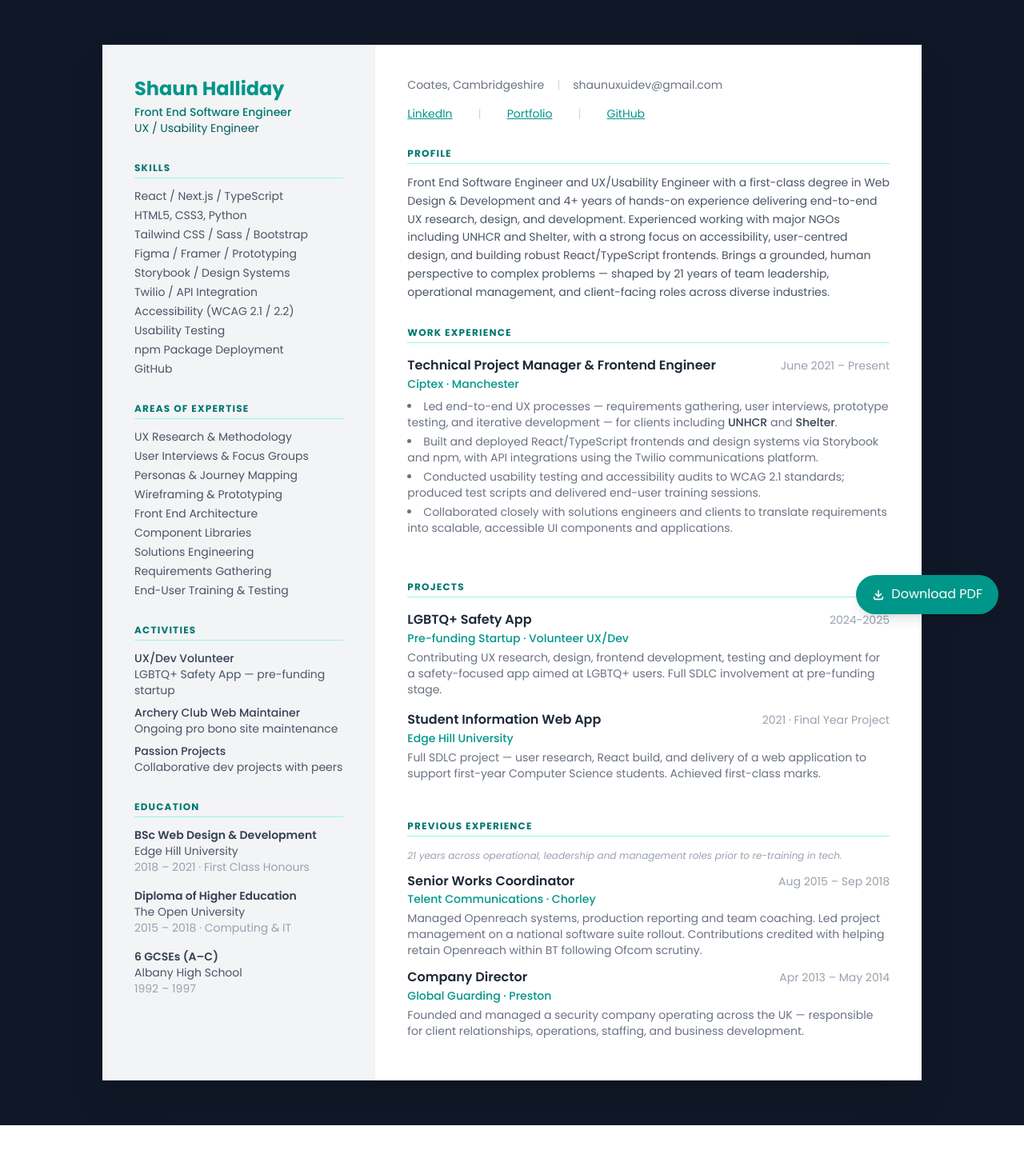
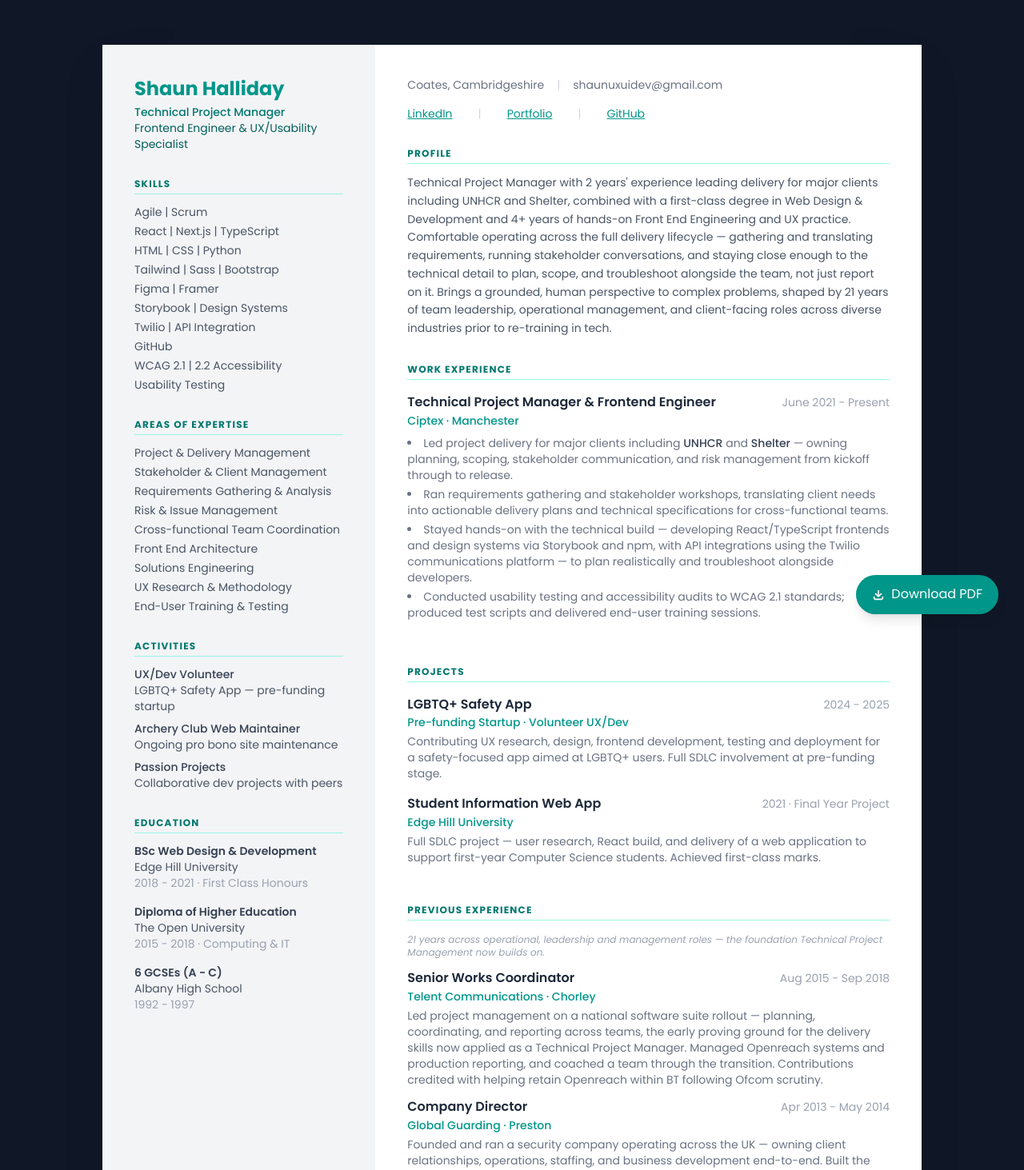
Before and after one commit to smolCat1512/vite-ux-project, a React (Vite) app: page /cv in a window 1280 px wide. Shown: the top 1463 px of the page at 80% size. Before the commit the page ends 1407 px from the top, so only its background shows below. Built offline with nearby package versions, Linux system fonts and the light colour scheme.

Commit message:
major: #50 - Reworking of CV content
Re-worked CV to reflect path of TPM going forwards.

```diff
--- a/src/assets/cv.tsx
+++ b/src/assets/cv.tsx
@@ -46,9 +46,11 @@ export default function CV() {
                 Shaun Halliday
               </h1>
               <p className="text-sm text-teal-700 font-medium mt-1">
-                Front End Software Engineer
+                Technical Project Manager
               </p>
-              <p className="text-sm text-teal-800">UX / Usability Engineer</p>
+              <p className="text-sm text-teal-800">
+                Frontend Engineer & UX/Usability Specialist
+              </p>
             </div>
 
             {/* Skills */}
@@ -57,16 +59,16 @@ export default function CV() {
                 Skills
               </h2>
               <ul className="text-sm text-gray-600 space-y-1">
-                <li>React / Next.js / TypeScript</li>
-                <li>HTML5, CSS3, Python</li>
-                <li>Tailwind CSS / Sass / Bootstrap</li>
-                <li>Figma / Framer / Prototyping</li>
-                <li>Storybook / Design Systems</li>
-                <li>Twilio / API Integration</li>
-                <li>Accessibility (WCAG 2.1 / 2.2)</li>
+                <li>Agile | Scrum</li>
+                <li>React | Next.js | TypeScript</li>
+                <li>HTML | CSS | Python</li>
+                <li>Tailwind | Sass | Bootstrap</li>
+                <li>Figma | Framer</li>
+                <li>Storybook | Design Systems</li>
+                <li>Twilio | API Integration</li>
+                <li>GitHub</li>
+                <li>WCAG 2.1 | 2.2 Accessibility</li>
                 <li>Usability Testing</li>
-                <li>npm Package Deployment</li>
-                <li>GitHub</li>
               </ul>
             </section>
 
@@ -76,14 +78,14 @@ export default function CV() {
                 Areas of Expertise
               </h2>
               <ul className="text-sm text-gray-600 space-y-1">
+                <li>Project & Delivery Management</li>
+                <li>Stakeholder & Client Management</li>
+                <li>Requirements Gathering & Analysis</li>
+                <li>Risk & Issue Management</li>
+                <li>Cross-functional Team Coordination</li>
+                <li>Front End Architecture</li>
+                <li>Solutions Engineering</li>
                 <li>UX Research & Methodology</li>
-                <li>User Interviews & Focus Groups</li>
-                <li>Personas & Journey Mapping</li>
-                <li>Wireframing & Prototyping</li>
-                <li>Front End Architecture</li>
-                <li>Component Libraries</li>
-                <li>Solutions Engineering</li>
-                <li>Requirements Gathering</li>
                 <li>End-User Training & Testing</li>
               </ul>
             </section>
@@ -130,7 +132,7 @@ export default function CV() {
                   </p>
                   <p>Edge Hill University</p>
                   <p className="text-gray-400">
-                    2018 – 2021 · First Class Honours
+                    2018 - 2021 · First Class Honours
                   </p>
                 </div>
                 <div>
@@ -138,12 +140,12 @@ export default function CV() {
                     Diploma of Higher Education
                   </p>
                   <p>The Open University</p>
-                  <p className="text-gray-400">2015 – 2018 · Computing & IT</p>
+                  <p className="text-gray-400">2015 - 2018 · Computing & IT</p>
                 </div>
                 <div>
-                  <p className="font-semibold text-gray-700">6 GCSEs (A–C)</p>
+                  <p className="font-semibold text-gray-700">6 GCSEs (A - C)</p>
                   <p>Albany High School</p>
-                  <p className="text-gray-400">1992 – 1997</p>
+                  <p className="text-gray-400">1992 - 1997</p>
                 </div>
               </div>
             </section>
@@ -196,15 +198,18 @@ export default function CV() {
                 Profile
               </h2>
               <p className="text-sm text-gray-600 leading-relaxed">
-                Front End Software Engineer and UX/Usability Engineer with a
-                first-class degree in Web Design & Development and 4+ years of
-                hands-on experience delivering end-to-end UX research, design,
-                and development. Experienced working with major NGOs including
-                UNHCR and Shelter, with a strong focus on accessibility,
-                user-centred design, and building robust React/TypeScript
-                frontends. Brings a grounded, human perspective to complex
-                problems — shaped by 21 years of team leadership, operational
-                management, and client-facing roles across diverse industries.
+                Technical Project Manager with 2 years' experience leading
+                delivery for major clients including UNHCR and Shelter, combined
+                with a first-class degree in Web Design & Development and 4+
+                years of hands-on Front End Engineering and UX practice.
+                Comfortable operating across the full delivery lifecycle —
+                gathering and translating requirements, running stakeholder
+                conversations, and staying close enough to the technical detail
+                to plan, scope, and troubleshoot alongside the team, not just
+                report on it. Brings a grounded, human perspective to complex
+                problems, shaped by 21 years of team leadership, operational
+                management, and client-facing roles across diverse industries
+                prior to re-training in tech.
               </p>
             </section>
 
@@ -221,7 +226,7 @@ export default function CV() {
                     Technical Project Manager & Frontend Engineer
                   </h3>
                   <span className="text-sm text-gray-400">
-                    June 2021 – Present
+                    June 2021 - Present
                   </span>
                 </div>
                 <p className="text-sm text-teal-600 font-medium mb-2">
@@ -229,26 +234,28 @@ export default function CV() {
                 </p>
                 <ul className="text-sm text-gray-500 space-y-1 list-disc list-inside">
                   <li>
-                    Led end-to-end UX processes — requirements gathering, user
-                    interviews, prototype testing, and iterative development —
-                    for clients including{" "}
+                    Led project delivery for major clients including{" "}
                     <span className="text-gray-700 font-medium">UNHCR</span> and{" "}
-                    <span className="text-gray-700 font-medium">Shelter</span>.
+                    <span className="text-gray-700 font-medium">Shelter</span> —
+                    owning planning, scoping, stakeholder communication, and
+                    risk management from kickoff through to release.
                   </li>
                   <li>
-                    Built and deployed React/TypeScript frontends and design
-                    systems via Storybook and npm, with API integrations using
-                    the Twilio communications platform.
+                    Ran requirements gathering and stakeholder workshops,
+                    translating client needs into actionable delivery plans and
+                    technical specifications for cross-functional teams.
+                  </li>
+                  <li>
+                    Stayed hands-on with the technical build — developing
+                    React/TypeScript frontends and design systems via Storybook
+                    and npm, with API integrations using the Twilio
+                    communications platform — to plan realistically and
+                    troubleshoot alongside developers.
                   </li>
                   <li>
                     Conducted usability testing and accessibility audits to WCAG
                     2.1 standards; produced test scripts and delivered end-user
                     training sessions.
-                  </li>
-                  <li>
-                    Collaborated closely with solutions engineers and clients to
-                    translate requirements into scalable, accessible UI
-                    components and applications.
                   </li>
                 </ul>
               </div>
@@ -265,7 +272,7 @@ export default function CV() {
                   <h3 className="font-semibold text-gray-800">
                     LGBTQ+ Safety App
                   </h3>
-                  <span className="text-sm text-gray-400">2024-2025</span>
+                  <span className="text-sm text-gray-400">2024 - 2025</span>
                 </div>
                 <p className="text-sm text-teal-600 font-medium mb-1">
                   Pre-funding Startup · Volunteer UX/Dev
@@ -303,8 +310,8 @@ export default function CV() {
                 Previous Experience
               </h2>
               <p className="text-xs text-gray-400 mb-3 italic">
-                21 years across operational, leadership and management roles
-                prior to re-training in tech.
+                21 years across operational, leadership and management roles —
+                the foundation Technical Project Management now builds on.
               </p>
 
               <div className="mb-3">
@@ -313,17 +320,20 @@ export default function CV() {
                     Senior Works Coordinator
                   </h3>
                   <span className="text-sm text-gray-400">
-                    Aug 2015 – Sep 2018
+                    Aug 2015 - Sep 2018
                   </span>
                 </div>
                 <p className="text-sm text-teal-600 font-medium mb-1">
                   Telent Communications · Chorley
                 </p>
                 <p className="text-sm text-gray-500">
-                  Managed Openreach systems, production reporting and team
-                  coaching. Led project management on a national software suite
-                  rollout. Contributions credited with helping retain Openreach
-                  within BT following Ofcom scrutiny.
+                  Led project management on a national software suite rollout —
+                  planning, coordinating, and reporting across teams, the early
+                  proving ground for the delivery skills now applied as a
+                  Technical Project Manager. Managed Openreach systems and
+                  production reporting, and coached a team through the
+                  transition. Contributions credited with helping retain
+                  Openreach within BT following Ofcom scrutiny.
                 </p>
               </div>
 
@@ -333,16 +343,18 @@ export default function CV() {
                     Company Director
                   </h3>
                   <span className="text-sm text-gray-400">
-                    Apr 2013 – May 2014
+                    Apr 2013 - May 2014
                   </span>
                 </div>
                 <p className="text-sm text-teal-600 font-medium mb-1">
                   Global Guarding · Preston
                 </p>
                 <p className="text-sm text-gray-500">
-                  Founded and managed a security company operating across the UK
-                  — responsible for client relationships, operations, staffing,
-                  and business development.
+                  Founded and ran a security company operating across the UK —
+                  owning client relationships, operations, staffing, and
+                  business development end-to-end. Built the stakeholder
+                  management and business ownership instincts now brought to
+                  client-facing delivery work.
                 </p>
               </div>
             </section>
```
